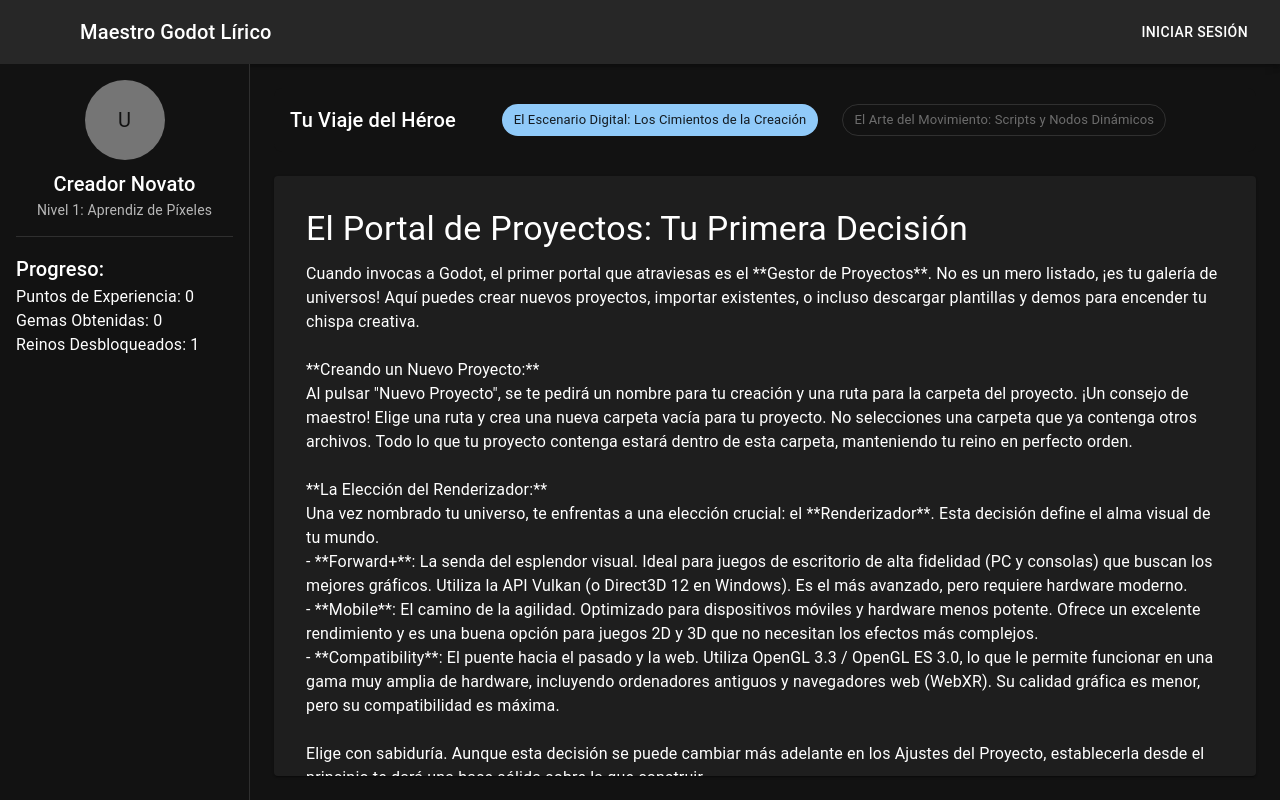
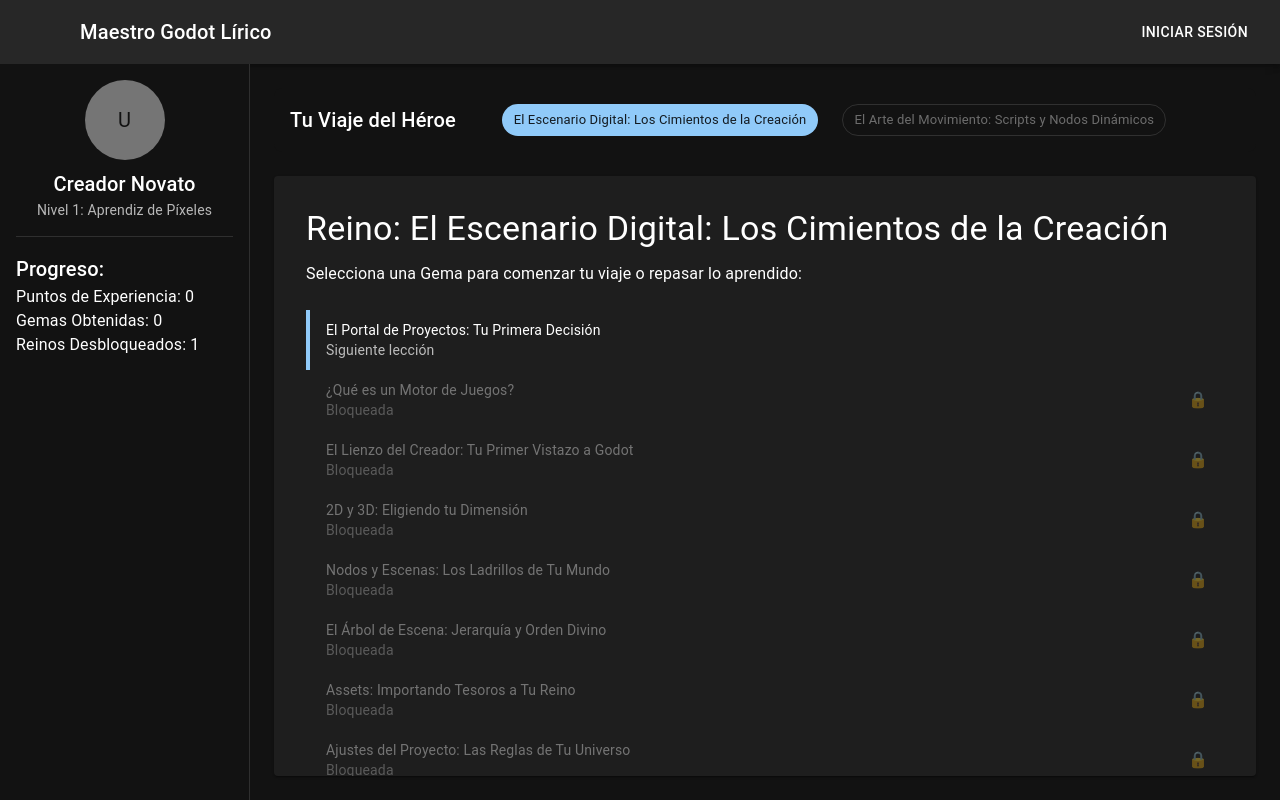
Before and after one commit to IeesusChumpitaz/Maestro-Godot, a React (Vite) app in the folder maestro-godot-lirico/: page / in a window 1280 px wide. Built offline with nearby package versions, Linux system fonts and the light colour scheme; some icons are missing.

Commit message:
Fix> actualizacion de la logica de seleccion de Gemas

```diff
--- a/maestro-godot-lirico/src/App.jsx
+++ b/maestro-godot-lirico/src/App.jsx
@@ -33,33 +33,31 @@
   const [proximaLeccion, setProximaLeccion] = useState(null);
 
   useEffect(() => {
+    // Determina cuál es la siguiente gema a completar en general
     let proximaGemaId = null;
     for (const reino of syllabus) {
-        if (!progresoUsuario.reinosDesbloqueados.includes(reino.reinoId)) continue;
+      // Solo buscamos en reinos desbloqueados
+      if (progresoUsuario.reinosDesbloqueados.includes(reino.reinoId)) {
         for (const gema of reino.gemas) {
-            if (!progresoUsuario.gemasCompletadas.includes(gema.id)) {
-                proximaGemaId = gema.id;
-                break;
-            }
+          if (!progresoUsuario.gemasCompletadas.includes(gema.id)) {
+            proximaGemaId = gema.id;
+            break;
+          }
         }
-        if (proximaGemaId) break;
+      }
+      if (proximaGemaId) break;
     }
     setSiguienteGemaId(proximaGemaId);
 
-    if (!leccionActiva && proximaGemaId) {
-        let gemaParaMostrar = null;
-        for (const reino of syllabus) {
-            const encontrada = reino.gemas.find(g => g.id === proximaGemaId);
-            if (encontrada) {
-                gemaParaMostrar = encontrada;
-                setReinoActivo(reino);
-                setLeccionActiva(gemaParaMostrar);
-                break;
-            }
+    // Al cargar la app, si no hay un reino activo, establece el que contiene la proxima gema
+    if (!reinoActivo && proximaGemaId) {
+        const reinoDeProximaGema = syllabus.find(r => r.gemas.some(g => g.id === proximaGemaId));
+        if(reinoDeProximaGema) {
+            setReinoActivo(reinoDeProximaGema);
         }
     }
 
-  }, [progresoUsuario, leccionActiva]);
+  }, [progresoUsuario, reinoActivo]);
 
   const checkDesbloqueoReino = (gemaId, nuevasGemasCompletadas) => {
     const gemaActual = syllabus.flatMap(r => r.gemas).find(g => g.id === gemaId);
```
